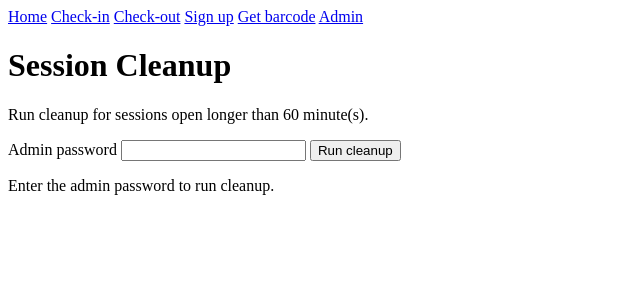
After one commit to zakkoo/atkcis, an ASP.NET Core app: page /Admin/Cleanup in a window 1280 px wide. The commit adds this page. Shown: the top 300 px of the page, without its empty margins (0-640 px from the left). Run offline with ASP.NET Core 8, Linux system fonts and the light colour scheme.

Commit message:
Fix stale session cleanup and add admin page

```diff
--- /dev/null
+++ b/Atk.Cis.Web/Pages/Admin/Cleanup.cshtml
@@ -0,0 +1,17 @@
+@page
+@model Atk.Cis.Web.Pages.Admin.CleanupModel
+@{
+    ViewData["Title"] = "Admin - Cleanup";
+}
+
+<h1>Session Cleanup</h1>
+
+<p>Run cleanup for sessions open longer than @Model.MaxDurationMinutes minute(s).</p>
+
+<form method="post">
+    <label for="password">Admin password</label>
+    <input id="password" name="Password" type="password" />
+    <button type="submit">Run cleanup</button>
+</form>
+
+<p>@Model.StatusMessage</p>
--- /dev/null
+++ b/Atk.Cis.Web/Pages/Admin/Cleanup.cshtml.cs
@@ -0,0 +1,38 @@
+using Atk.Cis.Service.Interfaces;
+using Microsoft.AspNetCore.Mvc;
+using Microsoft.AspNetCore.Mvc.RazorPages;
+
+namespace Atk.Cis.Web.Pages.Admin;
+
+public class CleanupModel : PageModel
+{
+    private readonly ICheckInDeskService _checkInDeskService;
+    private readonly IConfiguration _configuration;
+
+    public CleanupModel(ICheckInDeskService checkInDeskService, IConfiguration configuration)
+    {
+        _checkInDeskService = checkInDeskService;
+        _configuration = configuration;
+    }
+
+    [BindProperty]
+    public string Password { get; set; } = string.Empty;
+
+    public string StatusMessage { get; private set; } = "Enter the admin password to run cleanup.";
+
+    public int MaxDurationMinutes => _configuration.GetValue<int>("SessionCleanup:MaxDurationMinutes", 60);
+
+    public async Task<IActionResult> OnPostAsync()
+    {
+        var expectedPassword = _configuration.GetValue<string>("Admin:Password");
+
+        if (string.IsNullOrWhiteSpace(expectedPassword) || Password != expectedPassword)
+        {
+            StatusMessage = "Invalid admin password.";
+            return Page();
+        }
+
+        StatusMessage = await _checkInDeskService.CleanupStaleSessions(TimeSpan.FromMinutes(MaxDurationMinutes));
+        return Page();
+    }
+}
--- a/Atk.Cis.Web/Pages/Index.cshtml.cs
+++ b/Atk.Cis.Web/Pages/Index.cshtml.cs
@@ -13,9 +13,4 @@ public class IndexModel : PageModel
     }
 
     public string StatusMessage { get; private set; } = "Ready.";
-
-    public async Task OnGetAsync()
-    {
-        StatusMessage = await _checkInDeskService.CleanupStaleSessions(TimeSpan.FromMinutes(1));
-    }
 }
--- a/Atk.Cis.Web/Pages/Shared/_Layout.cshtml
+++ b/Atk.Cis.Web/Pages/Shared/_Layout.cshtml
@@ -12,6 +12,7 @@
         <a asp-page="/CheckOut">Check-out</a>
         <a asp-page="/SignUp">Sign up</a>
         <a asp-page="/GetBarcode">Get barcode</a>
+        <a asp-page="/Admin/Cleanup">Admin</a>
     </nav>
     <main role="main">
         @RenderBody()
--- a/Atk.Cis.Web/appsettings.json
+++ b/Atk.Cis.Web/appsettings.json
@@ -4,6 +4,12 @@
   },
   "Database": {
     "Path": "/Users/zaki/atkcis.db"
+  },
+  "Admin": {
+    "Password": "change-me"
+  },
+  "SessionCleanup": {
+    "MaxDurationMinutes": 60
   },
   "Logging": {
     "LogLevel": {
```
Also changed, not shown: Atk.Cis.Service/CheckInDeskService.cs (+16 -13 lines).
